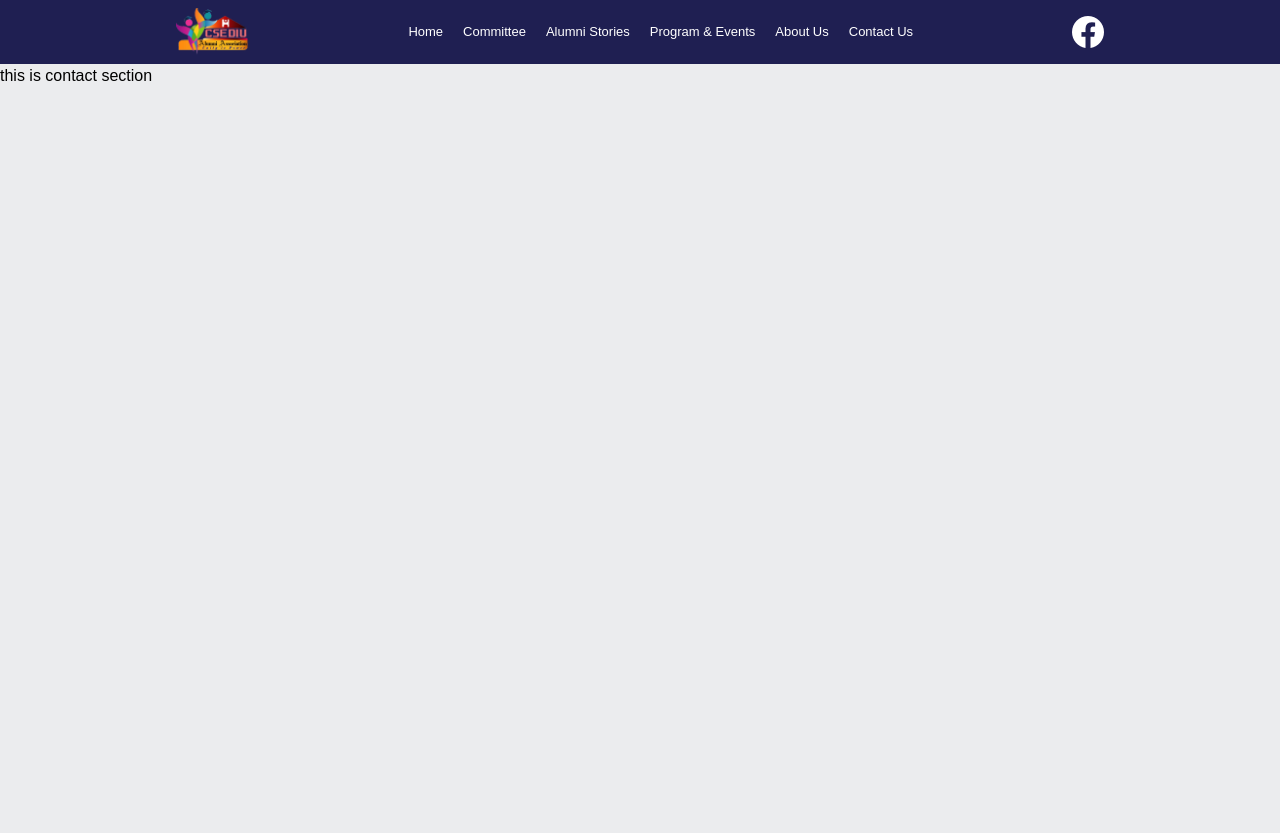
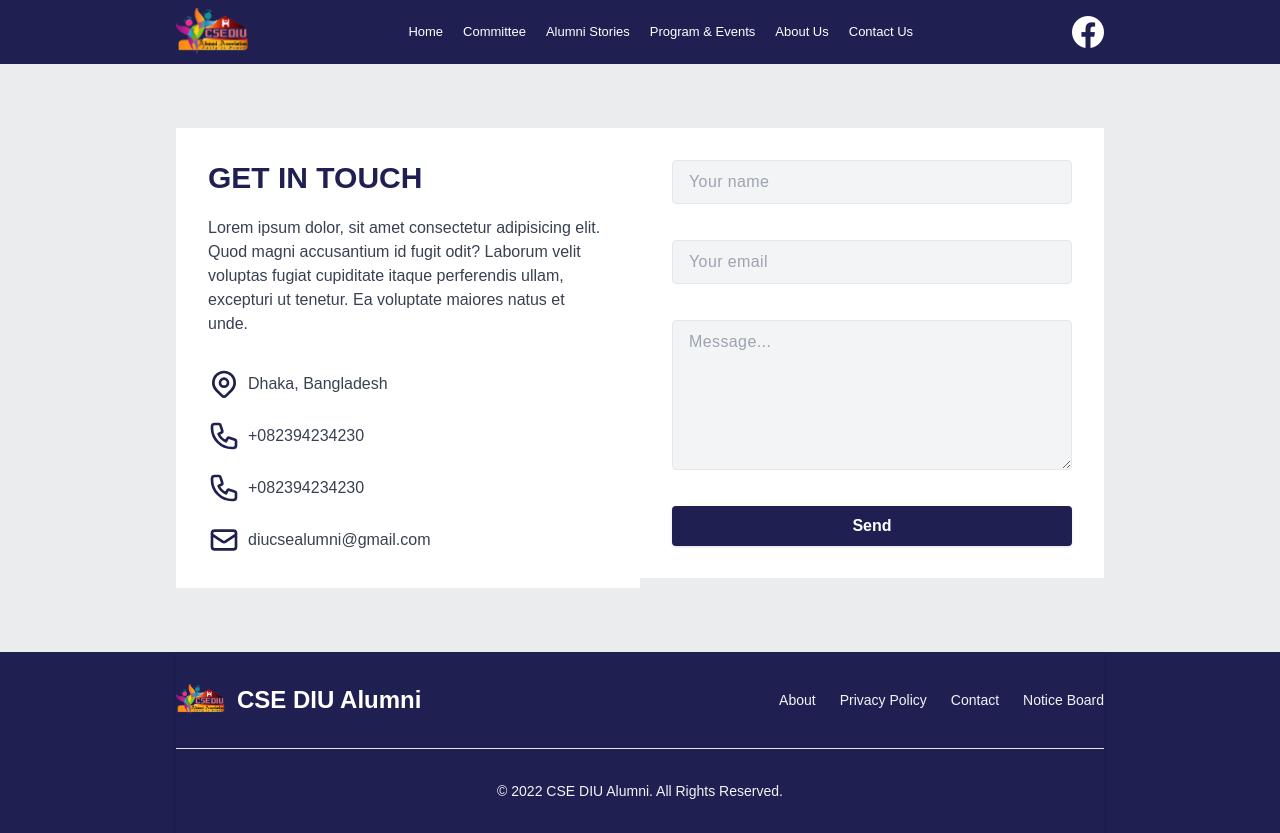
Before and after one commit to adilrion/CSE_DIU_Alumni, a React (Create React App) app: page /contact-us in a window 1280 px wide. Before the commit the page ends 800 px from the top, so only its background shows below. Built offline with nearby package versions, Linux system fonts and the light colour scheme.

Commit message:
contact section added

```diff
--- a/src/App.js
+++ b/src/App.js
@@ -2,7 +2,7 @@ import { BrowserRouter, Route, Routes } from "react-router-dom";
 import Home from "./Components/Home/Home";
 import AboutUs from "./Components/Pages/AboutUs/AboutUs";
 import Committees from "./Components/Pages/Committee/Committees";
-import ContactUs from "./Components/Pages/ContactUs/ContactUs";
+import ContactPage from "./Components/Pages/ContactUs/ContactPage";
 import Gallery from "./Components/Pages/Gallery/GalleryH";
 import ProgramEventPage from "./Components/Pages/ProgramEvents/ProgramEventPage";
 import Error from "./Components/Shared/Error/Error";
@@ -19,7 +19,7 @@ function App() {
           <Route path="home" element={<Home />} />
           <Route path="committee" element={<Committees />} />
           <Route path="about-us" element={<AboutUs />} />
-          <Route path="contact-us" element={<ContactUs />} />
+          <Route path="contact-us" element={<ContactPage />} />
           <Route path="program-events" element={<ProgramEventPage />} />
           <Route path="gallery" element={<Gallery />} />
           <Route path="*" element={<Error />} />
--- a/src/Components/Home/Home.js
+++ b/src/Components/Home/Home.js
@@ -1,8 +1,8 @@
 import React from "react";
 import Banner from "../Pages/Banner/Banner";
 import Committee from "../Pages/Committee/Committee";
+import ContactUs from "../Pages/ContactUs/ContactUs";
 import ProgramEvents from "../Pages/ProgramEvents/ProgramEvents";
-import Error from "../Shared/Error/Error";
 import Footer from "../Shared/Footer/Footer";
 import Navigation from "../Shared/Navigation/Navigation";
 
@@ -10,8 +10,11 @@ const Home = () => {
   return (
     <section id="home">
       <Banner></Banner>
+
       <Committee></Committee>
       <ProgramEvents />
+      <ContactUs />
+
       <Footer></Footer>
     </section>
   );
--- a/src/Components/Pages/AboutUs/AboutUs.js
+++ b/src/Components/Pages/AboutUs/AboutUs.js
@@ -2,9 +2,9 @@ import React from "react";
 
 const AboutUs = () => {
   return (
-    <div>
+    <section className="mx-auto px-2 sm:px-6 lg:px-44">
       <h1>this is about Page</h1>
-    </div>
+    </section>
   );
 };
 
--- a/src/Components/Pages/Banner/Banner.css
+++ b/src/Components/Pages/Banner/Banner.css
@@ -1,5 +1,6 @@
 .banner {
-  min-height: 80vh;
+  min-height: fit-content;
+
   /* border-bottom-left-radius: 200px;
   border-bottom-right-radius: 50px; */
 }
--- a/src/Components/Pages/Banner/Banner.js
+++ b/src/Components/Pages/Banner/Banner.js
@@ -6,7 +6,7 @@ import { Rotate, Zoom } from "react-reveal";
 const Banner = () => {
   return (
     <section className="">
-      <div className="mx-auto flex flex-col justify-center items-center px-2 sm:px-6 lg:px-44 bg-[#1F1F52] banner">
+      <div className="mx-auto flex flex-col justify-center items-center px-2 sm:px-6 lg:px-44 bg-[#1F1F52] banner md:py-20">
         <Fade bottom cascade>
           <div className="text-center">
             <h3 className="text-md md:text-xl mb-6 font-[500] text-[#eee] uppercase">
--- /dev/null
+++ b/src/Components/Pages/ContactUs/ContactPage.js
@@ -0,0 +1,14 @@
+import React from "react";
+import Footer from "../../Shared/Footer/Footer";
+import ContactUs from "./ContactUs";
+
+const ContactPage = () => {
+  return (
+    <div>
+      <ContactUs />
+      <Footer />
+    </div>
+  );
+};
+
+export default ContactPage;
--- /dev/null
+++ b/src/Components/Pages/ContactUs/ContactUs.css
@@ -0,0 +1,16 @@
+.check input:invalid {
+  border-color: red;
+}
+
+/* FLOATING LABEL */
+.label-floating input:not(:placeholder-shown),
+.label-floating textarea:not(:placeholder-shown) {
+  padding-top: 1.4rem;
+}
+.label-floating input:not(:placeholder-shown) ~ label,
+.label-floating textarea:not(:placeholder-shown) ~ label {
+  font-size: 0.8rem;
+  transition: all 0.2s ease-in-out;
+  color: #1f1f52;
+  opacity: 1;
+}
--- a/src/Components/Pages/ContactUs/ContactUs.js
+++ b/src/Components/Pages/ContactUs/ContactUs.js
@@ -1,10 +1,175 @@
 import React from "react";
+import { Link } from "react-router-dom";
+import "./ContactUs.css";
 
 const ContactUs = () => {
   return (
-    <div>
-      <h1>this is contact section</h1>
-    </div>
+    <section className="mx-auto px-2 sm:px-6 lg:px-44 py-16">
+      <div className="grid md:grid-cols-2 grid-cols-1">
+        <div className="col-span-1 w-full mx-auto  bg-white p-8 text-gray-700 ">
+          <h1 className="text-[#1F1F52] mb-5 text-3xl font-bold uppercase">
+            Get In Touch
+          </h1>
+          <p>
+            Lorem ipsum dolor, sit amet consectetur adipisicing elit. Quod magni
+            accusantium id fugit odit? Laborum velit voluptas fugiat cupiditate
+            itaque perferendis ullam, excepturi ut tenetur. Ea voluptate maiores
+            natus et unde.
+          </p>
+          <div>
+            <div className="flex pt-8 items-center">
+              <span className="min-w-[40px]">
+                <svg
+                  xmlns="http://www.w3.org/2000/svg"
+                  class="h-8 w-8 text-[#1F1F52]"
+                  fill="none"
+                  viewBox="0 0 24 24"
+                  stroke="currentColor"
+                  stroke-width="2"
+                >
+                  <path
+                    stroke-linecap="round"
+                    stroke-linejoin="round"
+                    d="M17.657 16.657L13.414 20.9a1.998 1.998 0 01-2.827 0l-4.244-4.243a8 8 0 1111.314 0z"
+                  />
+                  <path
+                    stroke-linecap="round"
+                    stroke-linejoin="round"
+                    d="M15 11a3 3 0 11-6 0 3 3 0 016 0z"
+                  />
+                </svg>
+              </span>
+              <h5>Dhaka, Bangladesh</h5>
+            </div>
+            <div className="flex pt-5 items-center">
+              <span className="min-w-[40px]">
+                <svg
+                  xmlns="http://www.w3.org/2000/svg"
+                  class="h-8 w-8 text-[#1F1F52]"
+                  fill="none"
+                  viewBox="0 0 24 24"
+                  stroke="currentColor"
+                  stroke-width="2"
+                >
+                  <path
+                    stroke-linecap="round"
+                    stroke-linejoin="round"
+                    d="M3 5a2 2 0 012-2h3.28a1 1 0 01.948.684l1.498 4.493a1 1 0 01-.502 1.21l-2.257 1.13a11.042 11.042 0 005.516 5.516l1.13-2.257a1 1 0 011.21-.502l4.493 1.498a1 1 0 01.684.949V19a2 2 0 01-2 2h-1C9.716 21 3 14.284 3 6V5z"
+                  />
+                </svg>
+              </span>
+              <h5>+082394234230</h5>
+            </div>
+            <div className="flex pt-5 items-center">
+              <span className="min-w-[40px]">
+                <svg
+                  xmlns="http://www.w3.org/2000/svg"
+                  class="h-8 w-8 text-[#1F1F52]"
+                  fill="none"
+                  viewBox="0 0 24 24"
+                  stroke="currentColor"
+                  stroke-width="2"
+                >
+                  <path
+                    stroke-linecap="round"
+                    stroke-linejoin="round"
+                    d="M3 5a2 2 0 012-2h3.28a1 1 0 01.948.684l1.498 4.493a1 1 0 01-.502 1.21l-2.257 1.13a11.042 11.042 0 005.516 5.516l1.13-2.257a1 1 0 011.21-.502l4.493 1.498a1 1 0 01.684.949V19a2 2 0 01-2 2h-1C9.716 21 3 14.284 3 6V5z"
+                  />
+                </svg>
+              </span>
+              <h5>+082394234230</h5>
+            </div>
+            <div className="flex pt-5 items-center">
+              <span className="min-w-[40px]">
+                <svg
+                  xmlns="http://www.w3.org/2000/svg"
+                  class="h-8 w-8 text-[#1F1F52]"
+                  fill="none"
+                  viewBox="0 0 24 24"
+                  stroke="currentColor"
+                  stroke-width="2"
+                >
+                  <path
+                    stroke-linecap="round"
+                    stroke-linejoin="round"
+                    d="M3 8l7.89 5.26a2 2 0 002.22 0L21 8M5 19h14a2 2 0 002-2V7a2 2 0 00-2-2H5a2 2 0 00-2 2v10a2 2 0 002 2z"
+                  />
+                </svg>
+              </span>
+              <a href="#" target="_blank">
+                diucsealumni@gmail.com
+              </a>
+            </div>
+          </div>
+        </div>
+        <div className="col-span-1">
+          <form
+            id="contact-me"
+            class="w-full mx-auto  bg-white p-8 text-gray-900 "
+          >
+            <div class="flex flex-wrap mb-6">
+              <div class="relative w-full appearance-none label-floating">
+                <input
+                  class="tracking-wide py-2 px-4 mb-3 leading-relaxed appearance-none block w-full bg-gray-100 border border-gray-200 rounded focus:outline-none focus:bg-white focus:border-gray-500"
+                  id="name"
+                  type="text"
+                  placeholder="Your name"
+                  required
+                />
+                <label
+                  for="name"
+                  class="absolute tracking-wide py-2 px-4 mb-4 opacity-0 leading-tight block top-0 left-0 cursor-text"
+                >
+                  Your name
+                </label>
+              </div>
+            </div>
+            <div class="flex flex-wrap mb-6">
+              <div class="relative w-full appearance-none label-floating">
+                <input
+                  class="tracking-wide py-2 px-4 mb-3 leading-relaxed appearance-none block w-full bg-gray-100 border border-gray-200 rounded focus:outline-none focus:bg-white focus:border-gray-500"
+                  id="name"
+                  type="text"
+                  placeholder="Your email"
+                  required
+                />
+                <label
+                  for="name"
+                  class="absolute tracking-wide py-2 px-4 mb-4 opacity-0 leading-tight block top-0 left-0 cursor-text"
+                >
+                  Your email
+                </label>
+              </div>
+            </div>
+            <div class="flex flex-wrap mb-6">
+              <div class="relative w-full appearance-none label-floating">
+                <textarea
+                  class="autoexpand tracking-wide py-2 px-4 mb-3 leading-relaxed appearance-none block w-full min-h-[150px] bg-gray-100 border border-gray-200 rounded focus:outline-none focus:bg-white focus:border-gray-500"
+                  id="message"
+                  type="text"
+                  placeholder="Message..."
+                ></textarea>
+                <label
+                  for="message"
+                  class="absolute tracking-wide py-2 px-4 mb-4 opacity-0 leading-tight block top-0 left-0 cursor-text"
+                >
+                  Message...
+                </label>
+              </div>
+            </div>
+
+            <div class="">
+              <button
+                class="w-full shadow bg-[#1F1F52] hover:bg-[#202064] focus:shadow-outline focus:outline-none text-white font-bold py-2 px-4 rounded"
+                type="submit"
+              >
+                Send
+              </button>
+            </div>
+          </form>
+        </div>
+      </div>
+    </section>
   );
 };
 
```
Also changed, not shown: src/Components/Pages/ProgramEvents/ProgramEvents.js (+13 -3 lines), src/Components/Shared/Error/Error.js (+6 -2 lines).
